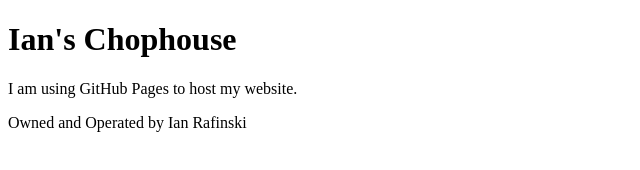
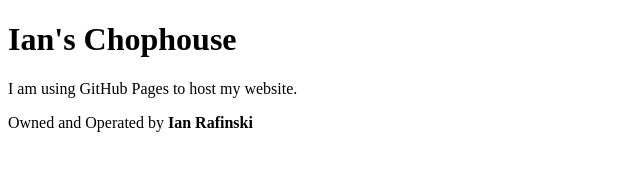
Before and after one commit to hysperian/hysperian.github.io, a plain HTML site: page index.html in a window 1280 px wide. Shown: the full height of the page, 0-640 px from the left. Drawn offline with Linux system fonts and the light colour scheme.

Commit message:
Update index.html

```diff
--- a/index.html
+++ b/index.html
@@ -13,7 +13,7 @@
             I am using GitHub Pages to host my website.
         </p>
         <p>
-            Owned and Operated by Ian Rafinski
+            Owned and Operated by <b>Ian Rafinski</b>
         </p>
     </body>
 </html>
```
